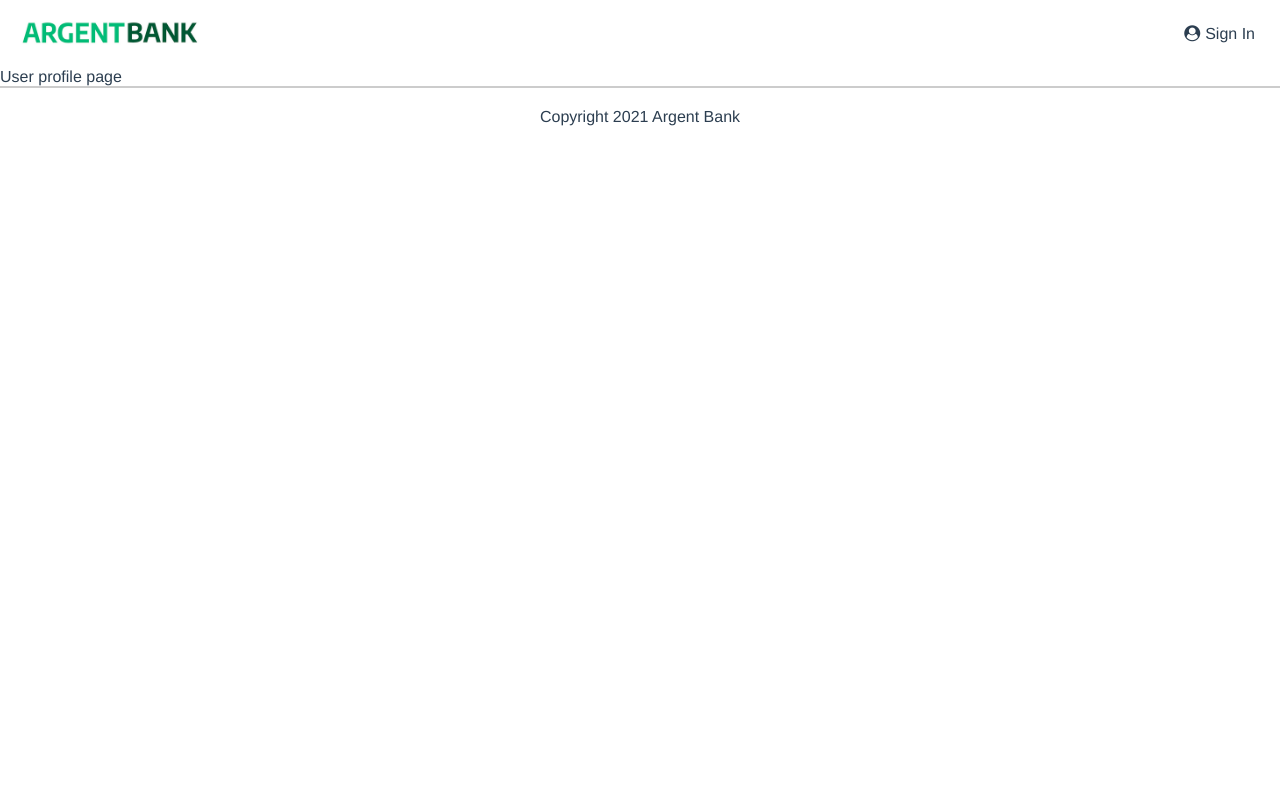
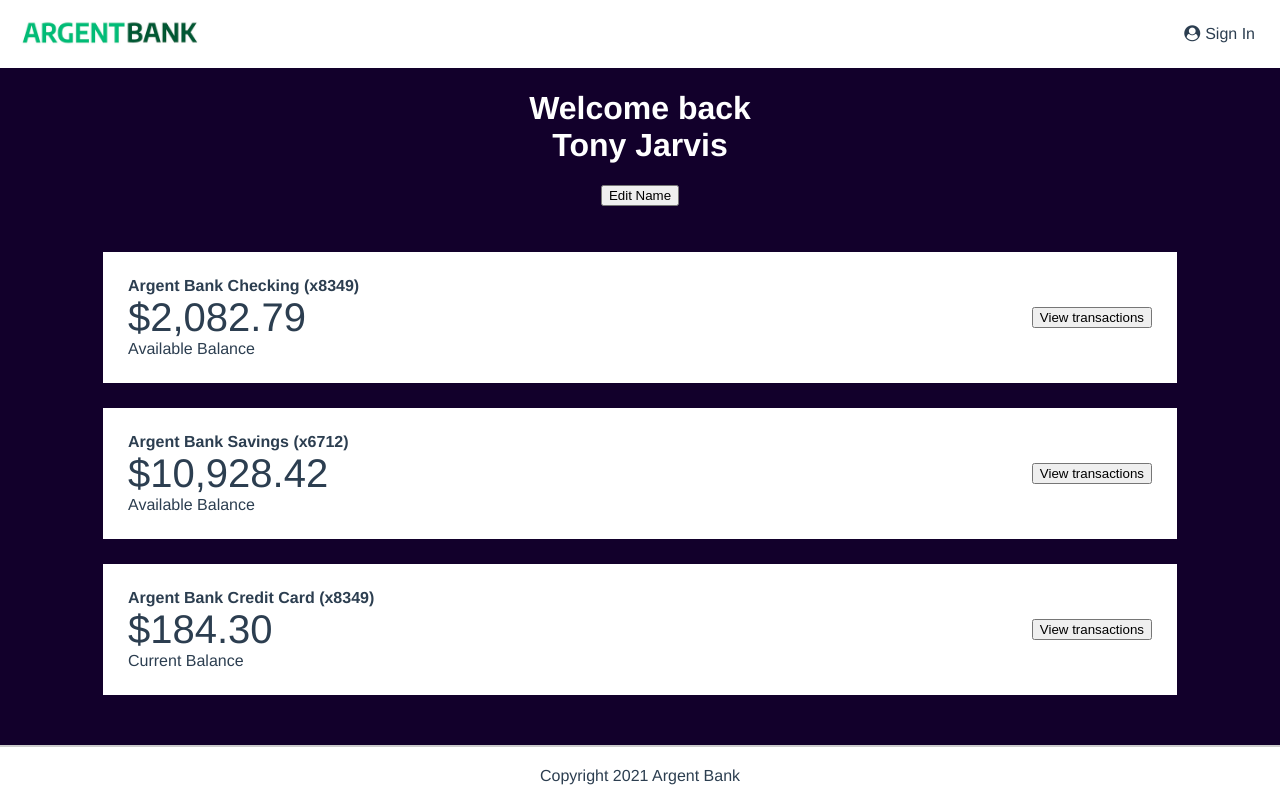
Before and after one commit to maxime-rl/maxime-robil-lepretre_12_15102021, a React (Create React App) app: page /profile in a window 1280 px wide. Built offline with nearby package versions, Linux system fonts and the light colour scheme.

Commit message:
feat: add basic UserAccountCard component and build UseProfilePage

```diff
--- a/src/components/Cards/UserAccountCard/UserAccountCard.jsx
+++ b/src/components/Cards/UserAccountCard/UserAccountCard.jsx
@@ -1,9 +1,32 @@
-import React from 'react'
+import React from "react";
+import PropTypes from "prop-types";
+import * as S from "./UserAccountCard.styled";
 
-export default function UserAccountCard() {
+/**
+ * Create a UserAccountCard component
+ * @function UserAccountCard
+ * @param {string} title
+ * @param {string} amount
+ * @param {string} description
+ */
+export default function UserAccountCard({ title, amount, description }) {
   return (
-    <div>
-      User account card
-    </div>
-  )
+    <S.Section>
+      <S.AccountContainer>
+        <S.H3>{title}</S.H3>
+        <S.AccountAmount>{amount}</S.AccountAmount>
+        <S.AccountDescription>{description}</S.AccountDescription>
+      </S.AccountContainer>
+      <button>View transactions</button>
+    </S.Section>
+  );
 }
+
+/**
+ * PropTypes for the UserAccountCard component
+ */
+UserAccountCard.propTypes = {
+  title: PropTypes.string.isRequired,
+  amount: PropTypes.string.isRequired,
+  description: PropTypes.string.isRequired,
+};
--- /dev/null
+++ b/src/components/Cards/UserAccountCard/UserAccountCard.styled.js
@@ -0,0 +1,37 @@
+import styled from "styled-components";
+import { styleColor } from "../../../utils/style/variables";
+
+export const Section = styled.section`
+  display: flex;
+  flex-direction: column;
+  justify-content: space-between;
+  align-items: center;
+  text-align: left;
+  margin: 0 auto 25px auto;
+  padding: 25px;
+  width: 80%;
+  background: ${styleColor.colorWhite};
+  @media (min-width: 720px) {
+    flex-direction: row;
+  }
+`;
+
+export const AccountContainer = styled.div`
+  flex: 1;
+  width: 100%;
+`;
+
+export const H3 = styled.h3`
+  margin: 0;
+  padding: 0;
+  font-size: 1.6rem;
+`;
+
+export const AccountAmount = styled.p`
+  margin: 0;
+  font-size: 4rem;
+`;
+
+export const AccountDescription = styled.p`
+  margin: 0;
+`;
--- a/src/pages/UserProfilePage/UserProfilePage.jsx
+++ b/src/pages/UserProfilePage/UserProfilePage.jsx
@@ -1,9 +1,59 @@
-import React from 'react'
+import React from "react";
+import { UserAccountCard } from "../../components";
+import * as S from "./UserProfilePage.styled";
 
+/**
+ * Create a UserProfilePage component
+ * UserAccountCard content below the function
+ * @function UserProfilePage
+ */
 export default function UserProfilePage() {
+  // WIP => test while waiting for data state
+  const user = {
+    userName: "Tony",
+    lastName: "Jarvis",
+  };
+
   return (
-    <div>
-      User profile page
-    </div>
-  )
+    <>
+      <S.Header>
+        <S.H1>
+          <span>Welcome back</span>
+          <span>
+            {user.userName} {user.lastName}
+          </span>
+        </S.H1>
+        <button>Edit Name</button>
+      </S.Header>
+      <S.Main>
+        <h2 className="sr-only">Account</h2>
+        {userAccounts.map((account, index) => (
+          <UserAccountCard
+            key={index}
+            title={account.title}
+            amount={account.amount}
+            description={account.description}
+          />
+        ))}
+      </S.Main>
+    </>
+  );
 }
+
+const userAccounts = [
+  {
+    title: "Argent Bank Checking (x8349)",
+    amount: "$2,082.79",
+    description: "Available Balance",
+  },
+  {
+    title: "Argent Bank Savings (x6712)",
+    amount: "$10,928.42",
+    description: "Available Balance",
+  },
+  {
+    title: "Argent Bank Credit Card (x8349)",
+    amount: "$184.30",
+    description: "Current Balance",
+  },
+];
--- /dev/null
+++ b/src/pages/UserProfilePage/UserProfilePage.styled.js
@@ -0,0 +1,29 @@
+import styled from "styled-components";
+import { styleColor } from "../../utils/style/variables";
+
+export const Header = styled.header`
+  display: flex;
+  flex-direction: column;
+  justify-content: center;
+  align-items: center;
+  padding-bottom: 20px;
+  color: ${styleColor.colorWhite};
+  background: ${styleColor.colorSecondary};
+`;
+
+export const H1 = styled.h1`
+  display: flex;
+  flex-direction: column;
+  justify-content: center;
+  align-items: center;
+`;
+
+export const Main = styled.main`
+  display: flex;
+  flex-direction: column;
+  justify-content: center;
+  align-items: center;
+  flex: 1;
+  min-height: calc(100vh - 307px);
+  background: ${styleColor.colorSecondary};
+`;
--- a/src/utils/style/GlobalStyle.js
+++ b/src/utils/style/GlobalStyle.js
@@ -18,6 +18,12 @@ const GlobalStyle = createGlobalStyle`
     font-family: Avenir, Helvetica, Arial, sans-serif;
     font-size: 1.6rem;
     color: ${styleColor.colorTertiary};
+  }
+
+  #root {
+    min-height: 100vh;
+    display: flex;
+    flex-direction: column;
   }
 
   ul {
```
Also changed, not shown: src/index.jsx (renamed from src/index.js, +5 -5 lines), src/App/App.jsx (renamed from src/App/App.js).
